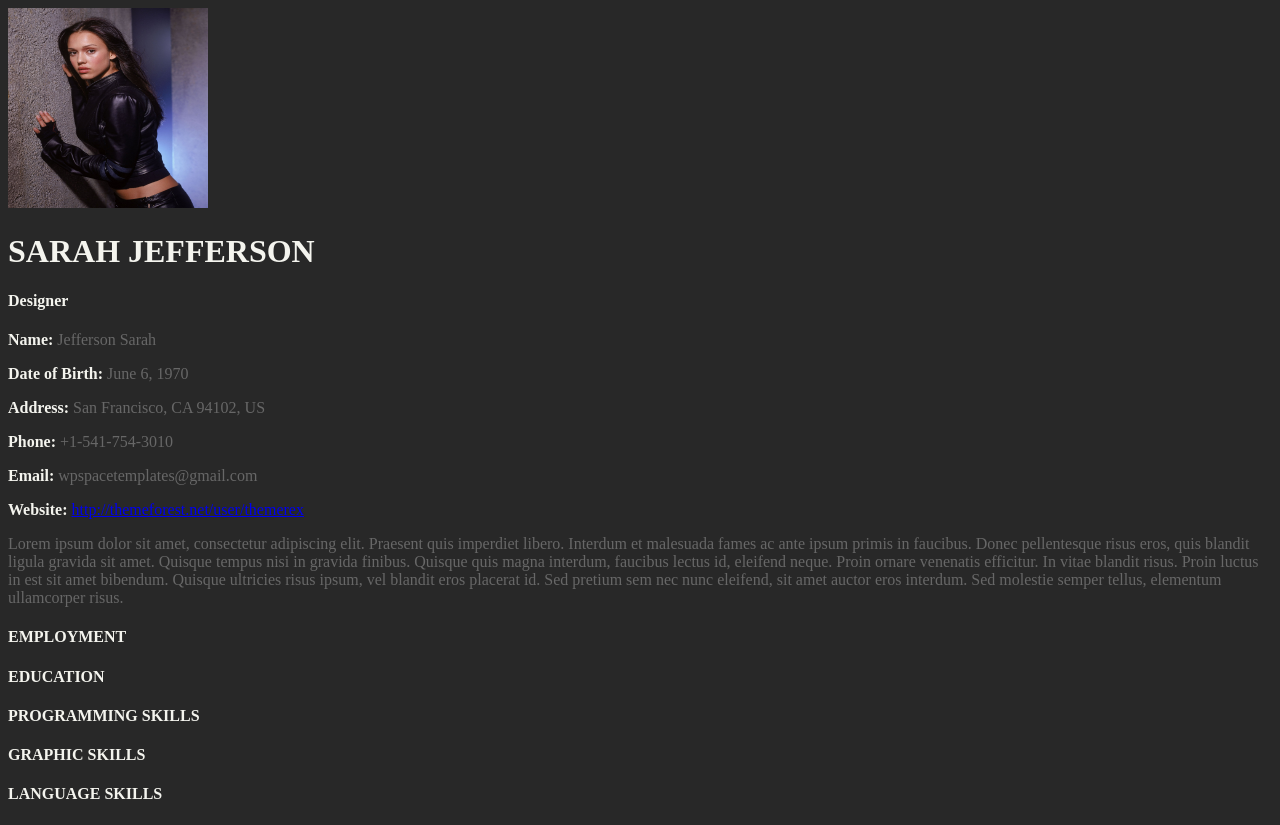
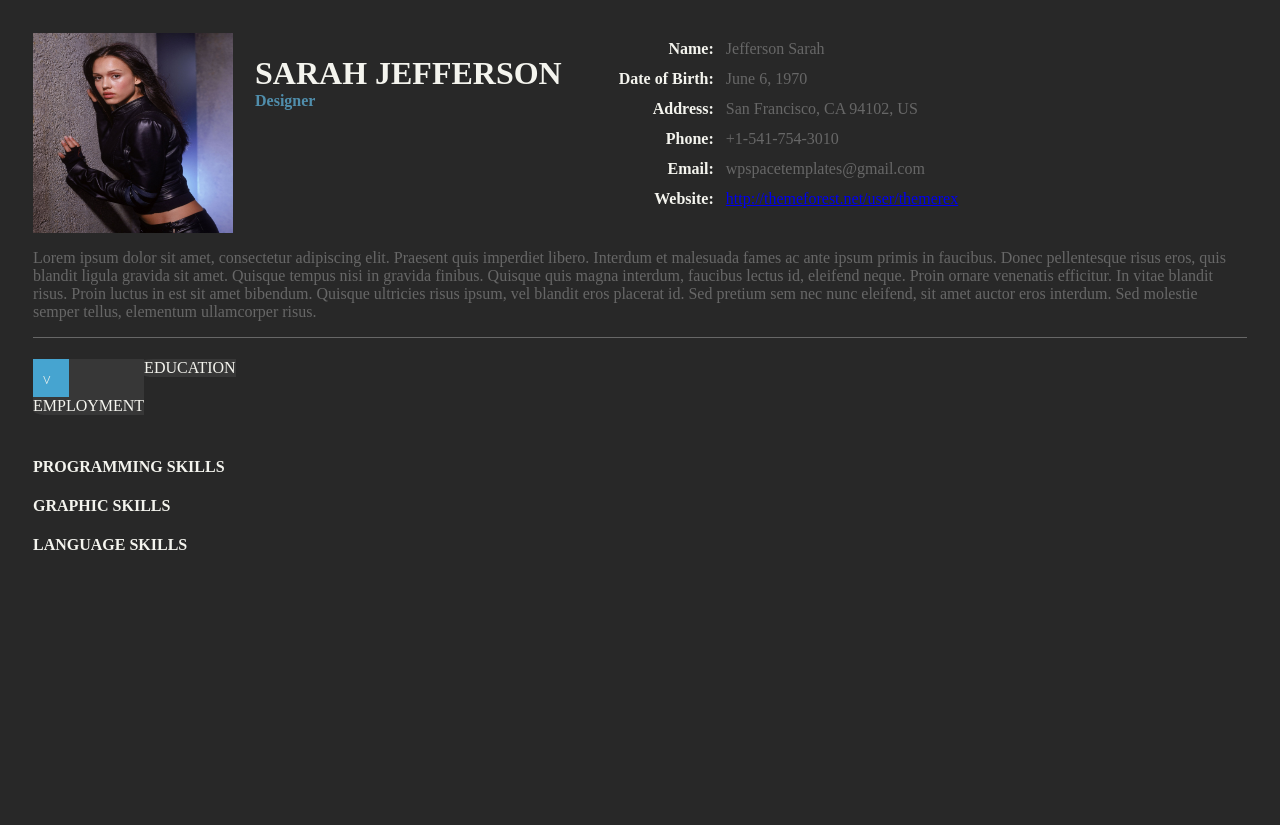
Before and after one commit to malikwashington/resume-html-css, a plain HTML site: page index.html in a window 1280 px wide. After the commit the page ends 800 px from the top, so only its background shows below. Drawn offline with Linux system fonts and the light colour scheme.

Commit message:
finished the first box with profile card.

```diff
--- a/index.html
+++ b/index.html
@@ -8,18 +8,45 @@
 <body>
         <div class="section1">
                 <div id="box1">
-                <span>
+                <span class="title-span">
                         <img src="./profile.jpg"/>
+                        <div class="title-card">
                         <h1>SARAH JEFFERSON</h1>
-                        <h4>Designer</h4>
+                        <h4 id="title">Designer</h4>
+                        </div>
                 </span>
                 <span class="stats">
-                                <p><strong>Name:  </strong>Jefferson Sarah</p>
-                                <p><strong>Date of Birth:  </strong>June 6, 1970</p>
-                                <p><strong>Address:  </strong>San Francisco, CA 94102, US</p>
-                                <p><strong>Phone:  </strong>+1-541-754-3010</p>
-                                <p><strong>Email:  </strong>wpspacetemplates@gmail.com</p>
-                                <p><strong>Website:  </strong><a href="www.google.com">http://themeforest.net/user/themerex</a></p>
+                        <table>
+                                <tr>
+                                        <td><strong>Name:  </strong></td>
+                                        <td>Jefferson Sarah</td>
+                                </tr>
+
+                                <tr>
+                                        <td><strong>Date of Birth:  </strong></td>
+                                        <td>June 6, 1970</td>
+                                </tr>
+
+                                <tr>
+                                        <td><strong>Address:  </strong></td>
+                                        <td>San Francisco, CA 94102, US</td>
+                                </tr>
+
+                                <tr>
+                                        <td><strong>Phone:  </strong></td>
+                                        <td>+1-541-754-3010</td>
+                                </tr>
+
+                                <tr>
+                                        <td><strong>Email:  </strong></td>
+                                        <td>wpspacetemplates@gmail.com</td>
+                                </tr>
+
+                                <tr>
+                                        <td><strong>Website:  </strong></td>
+                                        <td><a href="www.google.com">http://themeforest.net/user/themerex</a></td>
+                                </tr>
+                        </table>
                 </span>
                 </div>
                 <div id="bio">
@@ -27,9 +54,10 @@
                 </div>
         </div>
 
-        <div class="section2">
+        <div id="lower-section">
+        <span id="section2">
                 <div class="employment">
-                        <h4>EMPLOYMENT</h4>
+                        <h4><section class="color2 down">^</section>EMPLOYMENT</h4>
                                 <section class="dates"></section>
                                 <p class="title"></p>
                                 <p class="description"></p>
@@ -53,57 +81,58 @@
                                 <p class="description"></p>
                         </h3>
                 </div>
-        </div>
+        </span>
 
-        <div class="section3">
+        <span id="section3">
                 <h4 class="skills">PROGRAMMING SKILLS</h4>
-                        <div id="color1">
+                        <div class="color1">
                                 <p class="detail"></p>
                         </div>
-                        <div id="color2">
+                        <div class="color2">
                                 <p class="detail"></p>
                         </div>
-                        <div id="color3">
+                        <div class="color3">
                                 <p class="detail"></p>
                         </div>
-                        <div id="color4">
+                        <div class="color4">
                                 <p class="detail"></p>
                         </div>
-                        <div id="color5">
+                        <div class="color5">
                                 <p class="detail"></p>
                         </div>
                         <h4 class="skills">GRAPHIC SKILLS</h4>
-                        <div id="color1">
+                        <div class="color1">
                                 <p class="detail"></p>
                         </div>
-                        <div id="color2">
+                        <div class="color2">
                                 <p class="detail"></p>
                         </div>
-                        <div id="color3">
+                        <div class="color3">
                                 <p class="detail"></p>
                         </div>
-                        <div id="color4">
+                        <div class="color4">
                                 <p class="detail"></p>
                         </div>
-                        <div id="color5">
+                        <div class="color5">
                                 <p class="detail"></p>
                         </div>
                         <h4 class="skills">LANGUAGE SKILLS</h4>
-                        <div id="color1">
+                        <div class="color1">
                                 <p class="detail"></p>
                         </div>
-                        <div id="color2">
+                        <div class="color2">
                                 <p class="detail"></p>
                         </div>
-                        <div id="color3">
+                        <div class="color3">
                                 <p class="detail"></p>
                         </div>
-                        <div id="color4">
+                        <div class="color4">
                                 <p class="detail"></p>
                         </div>
-                        <div id="color5">
+                        <div class="color5">
                                 <p class="detail"></p>
                         </div>
+        </span>
         </div>
 </body>
 </html>
--- a/styles.css
+++ b/styles.css
@@ -1,5 +1,6 @@
 body{
         background-color: #282828;
+        padding: 25px;
 }
 
 img{
@@ -7,7 +8,7 @@ img{
         width: 200px;
 }
 
-p{
+td, p, hr{
         color: #676767;
 }
 
@@ -15,6 +16,65 @@ strong, h1,h4{
         color: #f4f4ee;
 }
 
+td:nth-child(odd){
+        text-align: right;
+}
+
+tr{
+        margin: 10px;
+}
+
+td{
+        padding: 5px;
+}
+
 #title{
         color: #508eac;
 }
+
+
+#box1{
+       display: flex;
+       /* margin: 20px; */
+}
+
+.title-span{
+        display: flex;
+}
+
+.title-card{
+        margin: 22px;
+        margin-right:50px;
+}
+
+.title-card *{
+        margin:0;
+}
+
+
+#section2{
+        border-top: 1px solid #676767;
+        margin: 0;
+        display: flex;
+}
+
+#section2 h4{
+        background: #373737;
+        font-weight: 500;
+        border-radius: 10% 0 0 10%;
+}
+
+#section2 .down{
+        /* display: flex; */
+        transform: scale(1,-1);
+        padding: 10px;
+        width: 1em;
+}
+
+
+.color1{
+}
+
+.color2 {
+        background-color: #46a4d0;
+}
```
Also changed, not shown: 2 other files.
